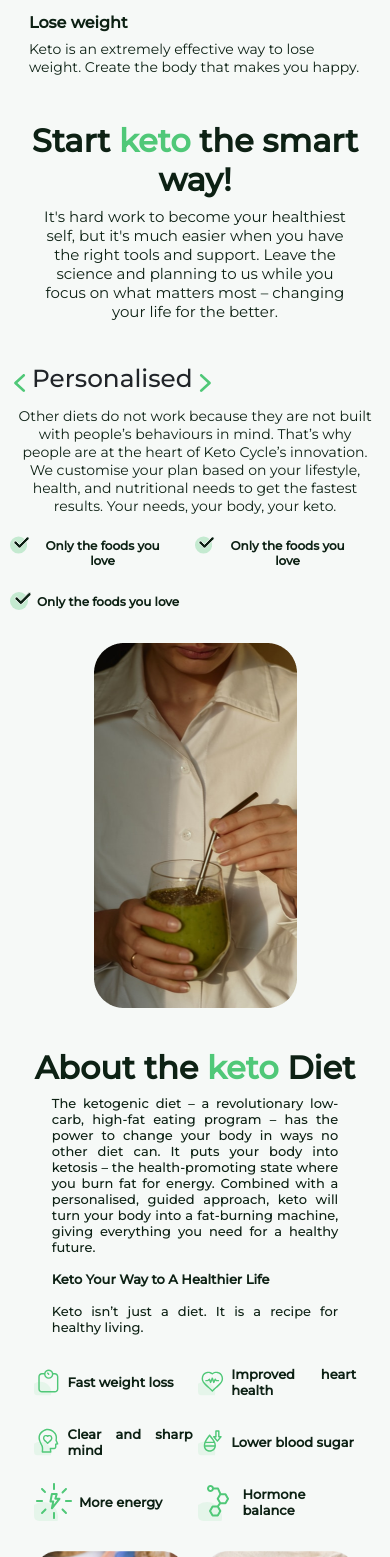
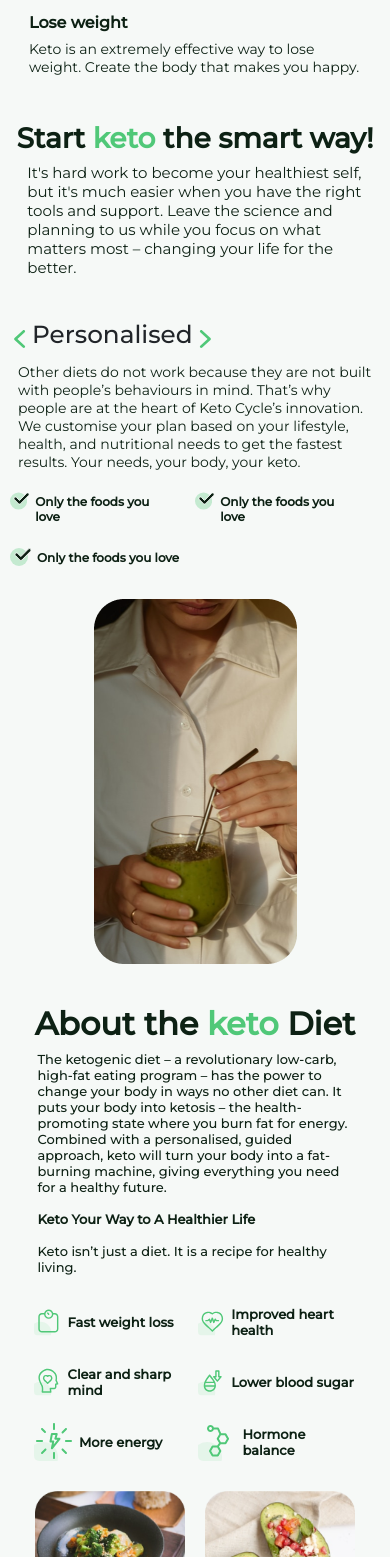
Before and after one commit to QASIMMIRZA-007/ketofit-app, a React (Vite) app: page / in a window 390 px wide. Shown: the part 1931-3488 px from the top of the page. Built offline with nearby package versions, Linux system fonts and the light colour scheme; a web font is replaced by a local one.

Commit message:
changes added

```diff
--- a/src/Components/About/About.scss
+++ b/src/Components/About/About.scss
@@ -71,9 +71,9 @@
             p{
               font-size: 13px;
               // width: fit-content;
-              width: 80%;
+              width: 88%;
               margin-inline: auto;
-              text-align: justify;
+              // text-align: left;
             }
             .abouticonflex{
               .abouticons{
@@ -124,9 +124,9 @@
           p{
             font-size: 13px;
             // width: fit-content;
-            width: 80%;
+            width: 88%;
             margin-inline: auto;
-            text-align: justify;
+            // text-align: justify;
           }
           .abouticonflex{
             .abouticons{
--- a/src/Components/Advertisement/addvertisement.scss
+++ b/src/Components/Advertisement/addvertisement.scss
@@ -65,7 +65,7 @@
                 p{
 font-size: 15px;
 width: fit-content;
-text-align: justify;
+text-align: left;
                 }
                 .addvertise-para{
 width: fit-content;
--- a/src/Components/DietFeatures/Dietfeatures.scss
+++ b/src/Components/DietFeatures/Dietfeatures.scss
@@ -324,12 +324,15 @@
     }
     .container-fulid {
       .smartwork {
+        h1{
+font-size: 28px;
+        }
         p {
           // width: 389px;
-          width: fit-content;
-          width: 80%;
+          // width: fit-content;
+          width: 86%;
           margin-inline: auto;
-          // text-align: justify;
+          text-align: left;
         }
       }
       .block {
@@ -437,8 +440,8 @@
         p {
           // width: 389px;
           // text-align: justify;
-          width: fit-content;
-          width: 80%;
+          // width: fit-content;
+          width: 86%;
           margin-inline: auto;
         }
       }
@@ -451,7 +454,7 @@
           padding: 0 10px;
           p {
             width: fit-content;
-            // text-align: justify;
+            text-align: left;
             padding: 5px 8px;
           }
           .blockpoints {
--- a/src/Components/Footer/Footer.scss
+++ b/src/Components/Footer/Footer.scss
@@ -168,9 +168,10 @@
       .footer-left{
         .footer-flex{
           .box{
-            width: 60%;
+
+            width: 47%;
             margin-inline: auto;
-            gap: 15px;
+            gap: 13px;
             padding: 10px;
             h2{
               margin:0;
@@ -184,14 +185,14 @@
           flex-wrap: wrap;
           gap: 15px;
           p{
-            width: 77vw;
+            // width: 77vw;
           }
         }
       }
       .footer-right{
         gap: 13px;
     // padding: 4px 15px;
-    align-items: center;
+    // align-items: center;
 
         .input{
           flex-direction: column;
@@ -216,7 +217,7 @@
         flex-wrap: wrap;
         gap: 40px;
       .footer-left{
-        align-items: center;
+        // align-items: center;
         .footer-flex{
           // flex-direction: column;
           flex-wrap: wrap;
@@ -225,8 +226,8 @@
       }
       .footer-right{
         gap: 13px;
-    padding: 4px 15px;
-    align-items: center;
+    // padding: 4px 15px;
+    // align-items: center;
 
         .input{
           // flex-direction: column;
--- a/src/Components/Product/Product.scss
+++ b/src/Components/Product/Product.scss
@@ -62,7 +62,7 @@
     #product{
         .product-head{
             h1{
-                font-size: 28px;
+                font-size: 26px;
             }
         }
         .product-container{
--- a/src/Components/Reviews/Review.scss
+++ b/src/Components/Reviews/Review.scss
@@ -1,10 +1,8 @@
-
-#review{
+#review {
   // height: 80vh;
   margin-top: 10px;
 
-
-    .review-container{
+  .review-container {
     padding-top: 2rem;
     display: flex;
     justify-content: center;
@@ -12,7 +10,7 @@
     // margin: 30px 0;
     margin-top: 57px;
     gap: 30px;
-        .review-left{
+    .review-left {
       // .images-container{
       //     display: flex;
       //     justify-content: center;
@@ -20,25 +18,24 @@
       //     gap: 20px;
       // }
     }
-        .review-right{
-            h1{
-                color: #0D2114;
+    .review-right {
+      h1 {
+        color: #0d2114;
         font-size: 32px;
         font-style: normal;
         font-weight: 700;
         line-height: normal;
         margin-top: 47px;
 
-span{
+        span {
           color: gray;
-
         }
-.green{
-    color: #50C878;
+        .green {
+          color: #50c878;
         }
       }
-            p{
-                color:  #0D2114;
+      p {
+        color: #0d2114;
         width: 505px;
         font-size: 14px;
         font-style: normal;
@@ -46,124 +43,112 @@
         line-height: normal;
         margin-bottom: 5.7rem;
       }
-            .arrowcircleicons{
+      .arrowcircleicons {
         display: flex;
         justify-content: center;
         // align-items: center;
-                .circle{
+        .circle {
           position: relative;
           top: 28px;
         }
       }
-
+    }
   }
 }
 
-}
-
-
 @media (max-width: 768px) {
-    #review{
+  #review {
     // height: 95vh;
     margin-top: 5rem;
-        .review-container{
+    .review-container {
       flex-direction: column;
       // gap: 10px;
-            .review-left{
-                .images-container{
+      .review-left {
+        .images-container {
           display: flex;
           justify-content: center;
           gap: 10px;
-                    img{
+          img {
             width: 150px;
             margin-top: 1rem;
           }
         }
       }
-            .review-right{
+      .review-right {
         margin-top: 21px;
-                h1{
+        h1 {
           text-align: center;
           margin-top: 10px;
         }
-                p{
+        p {
           // padding: 0 33px;
-                    text-align: justify;
+          text-align: left;
           width: fit-content;
           margin-bottom: 0.8rem;
-                    width: 80%;
+          width: 88%;
           margin-inline: auto;
-
-
-
         }
-                .arrowcircleicons{
+        .arrowcircleicons {
           display: flex;
           // justify-content: center;
           // align-items: center;
-                    .circle{
+          .circle {
             position: relative;
             top: 2px;
             left: 34px;
-
           }
-                    .greencirlcle{
-
+          .greencirlcle {
           }
         }
-
       }
     }
   }
 }
 @media (max-width: 992px) {
-    #review{
+  #review {
     margin-top: 5rem;
-        .review-container{
+    .review-container {
       flex-direction: column;
       // gap: 10px;
-            .review-left{
-                .images-container{
+      .review-left {
+        .images-container {
           display: flex;
           justify-content: center;
           gap: 10px;
-                    img{
+          img {
             width: 150px;
             margin-top: 1rem;
           }
         }
       }
-            .review-right{
+      .review-right {
         margin-top: 21px;
-                h1{
+        h1 {
           text-align: center;
           margin-top: 10px;
         }
-                p{
+        p {
           // padding: 0 33px;
-                    text-align: justify;
+        //   text-align: center;
           width: fit-content;
           // margin-bottom: 2rem;
-                    width: 80%;
+          width: 88%;
           margin-inline: auto;
-
         }
-                .arrowcircleicons{
+        .arrowcircleicons {
           display: flex;
           justify-content: center;
           align-items: center;
           // margin-bottom: 2rem;
-                    .circle{
+          .circle {
             position: relative;
             top: 2px;
             left: 34px;
           }
-                    .greencirlcle{
-
-                    }
-                }
-
+          .greencirlcle {
           }
         }
       }
     }
+  }
+}
--- a/src/index.scss
+++ b/src/index.scss
@@ -9,6 +9,10 @@
     height: 100%;
     width: 100%;
     // background: #000;
+    user-select: none;
+    -webkit-user-select: none; /* Safari */
+    -ms-user-select: none; /* IE 10 and IE 11 */
+    user-select: none; /* Standard syntax */
     font-family: 'Ubuntu', sans-serif;
 }
 .app{
@@ -75,6 +79,7 @@
 .ubantu{
     font-family: 'Ubuntu', sans-serif;
 }
+
 @media (max-width: 661px) {
 
     .INNERGREENCIRCLE{
```
Lines whose indentation alone changed are shown as unchanged.
